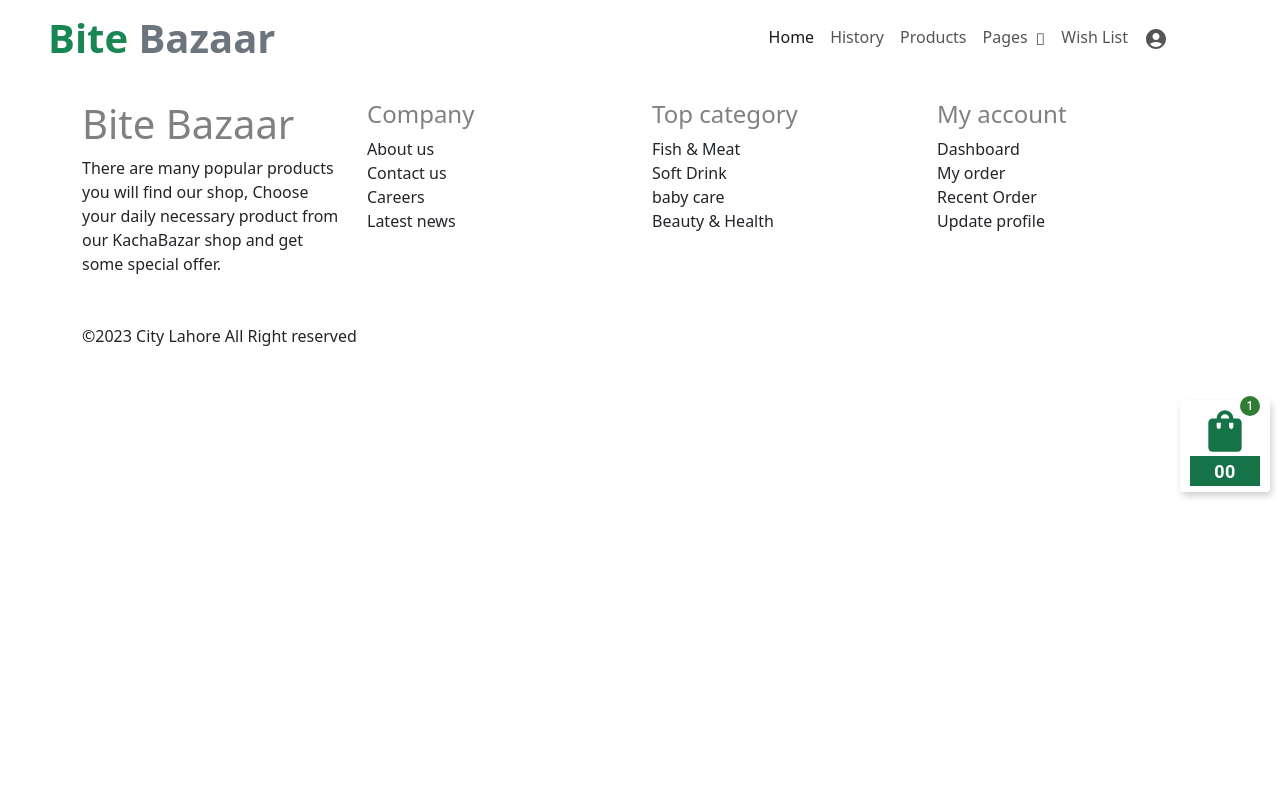
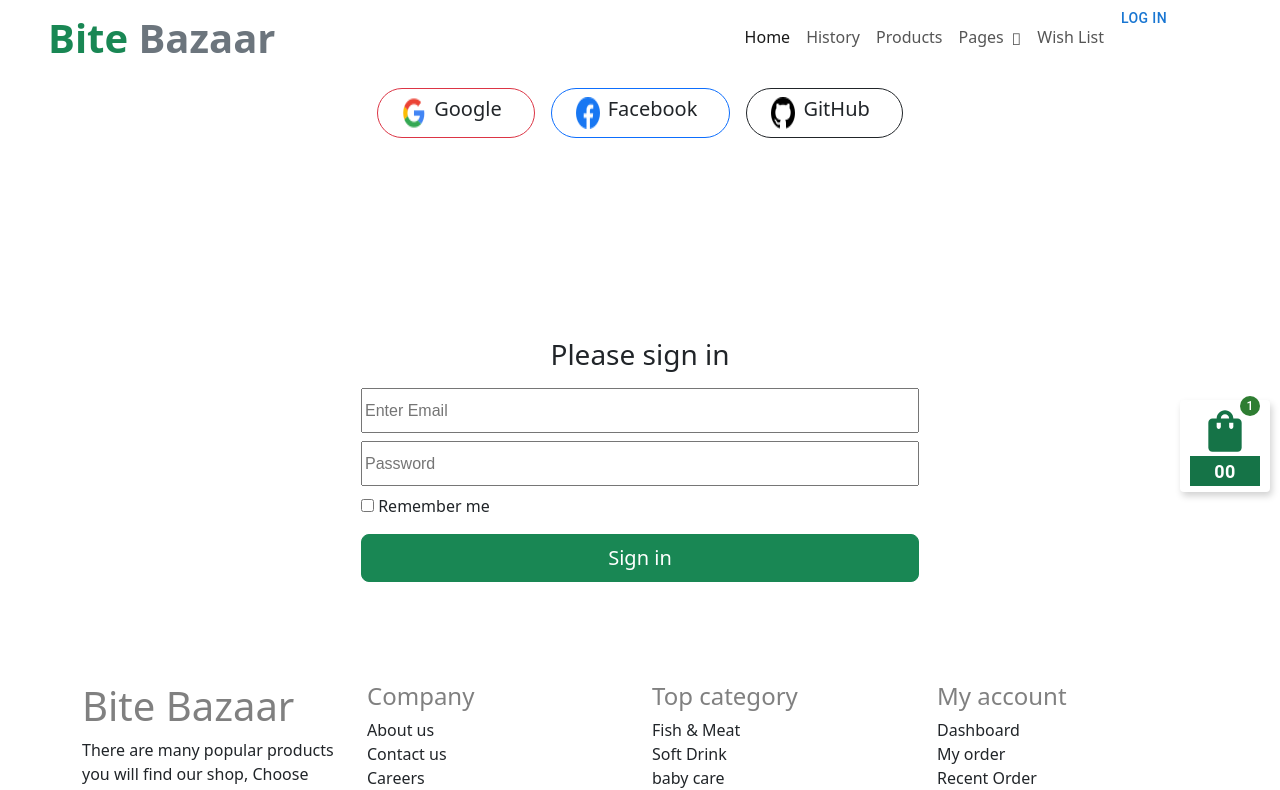
Before and after one commit to Ijazliaqat/Final_Bootcamp_Project, a React (Create React App) app: page /log-in in a window 1280 px wide. Shown: the top 790 px of the page. Built offline with nearby package versions, Linux system fonts and the light colour scheme.

Commit message:
chagnes in sign in

```diff
--- a/src/App.js
+++ b/src/App.js
@@ -28,7 +28,7 @@ function App() {
         <Route path='history' element={<History />} />
         <Route path='products/:productId' element={<SingleProducts />} />
         <Route path='create-products' element={<CreateProduct />} />
-        <Route path='signin' element={<SignIn />} />
+        <Route path='log-in' element={<SignIn />} />
         <Route path='signup' element={<SignUp />} />
         <Route path='wishlists' element={<Wishlists />} />
       </Routes>
--- a/src/componets/authentication/sign-in/sigin-in.css
+++ b/src/componets/authentication/sign-in/sigin-in.css
@@ -7,6 +7,10 @@
     justify-content: center;
     align-items: center;
     padding: 30px;
+}
+
+.field-input{
+    height: 45px !important;
 }
 
 .container-1 {
--- a/src/componets/authentication/sign-in/sign-in.jsx
+++ b/src/componets/authentication/sign-in/sign-in.jsx
@@ -1,13 +1,16 @@
 import React from 'react'
-import './sigin-in.css'
 import google from '../../../assets/images/google.png';
 import Facebook from '../../../assets/images/facebook.png';
 import GitHub from '../../../assets/images/GitHub.png';
+import useSignIn from './use-sign-in';
+import { Formik, Form, Field } from 'formik';
+import './sigin-in.css'
 
 export const SignIn = () => {
+  const { initialValuesSignIn, signInSchema, signInHandler } = useSignIn();
+
   return (
     <>
-
       <div className='container'>
         <div className='d-flex flex-wrap  justify-content-center'>
           <div className='border border-danger rounded-5 my-2 py-2 px-4 d-flex mx-2'>
@@ -43,7 +46,6 @@ export const SignIn = () => {
           </div>
         </div> */}
         <div className='container-4 my-5 py-5 px-8 d-flex mx-2'>
-        <h5 className='position-absolute top-50 start-50 translate-middle'>OR</h5>
           {/* <p className='or my-2 py-2 px-4 d-flex mx-2'>OR</p> */}
         </div>
         {/* <div className='container-5'><hr /></div> */}
@@ -65,26 +67,32 @@ export const SignIn = () => {
         </div> */}
 
         <main className="form-signin w-50 m-auto">
-          <form>
+          <Formik
+            initialValues={initialValuesSignIn}
+            validationSchema={signInSchema}
+            onSubmit={signInHandler}
+          >
+            {({ errors, touched }) => (
+              <Form>
                 <h1 className="h3 text-center mb-3 fw-normal">Please sign in</h1>
 
                 <div className="form-floating">
-                <input type="email" className="form-control" id="floatingInput" placeholder="name@example.com"/>
-                  <label for="floatingInput">Email address</label>
+                  <Field name='email' type='email' className='col-12 field-input'  placeholder="Enter Email" />
+                 {errors.email&& touched.email && <div  className='text-danger'>{errors.email}</div> }
                 </div>
                 <div className="form-floating my-2">
-                <input type="password" className="form-control" id="floatingPassword" placeholder="Password"/>
-                  <label for="floatingPassword">Password</label>
+                  <Field name='password' type='password' className='col-12  field-input' placeholder='Password'/>
+                  {errors.password&& touched.password && <div className='text-danger'>{errors.password}</div> }
                 </div>
 
                 <div className="checkbox mb-3">
                   <label>
-                  <input type="checkbox" value="remember-me"/> Remember me
+                    <input type="checkbox" value="remember-me" /> Remember me
                   </label>
                 </div>
                 <button className="w-100 btn btn-lg btn-success" type="submit">Sign in</button>
-
-          </form>
+              </Form>)}
+          </Formik>
         </main>
       </div>
     </>
--- /dev/null
+++ b/src/componets/authentication/sign-in/use-sign-in.jsx
@@ -0,0 +1,30 @@
+import { useDispatch } from 'react-redux';
+import * as Yup from 'yup';
+import { signInThunk } from '../../../store/siginSlice/signinThunk';
+
+const useSignIn = () => {
+
+    const dispatch = useDispatch()
+
+    const initialValuesSignIn = {
+        email: '',
+        password: ''
+    }
+
+    const signInSchema = Yup.object().shape({
+        email: Yup.string().required('Enter your Email'),
+        password: Yup.string().required('Enter your Password')
+    })
+
+    const signInHandler = (values) =>{
+        // console.log(values);
+
+        dispatch(signInThunk(values))
+
+    }
+    return {
+        initialValuesSignIn, signInSchema ,signInHandler
+    }
+}
+
+export default useSignIn
--- a/src/componets/header/header.jsx
+++ b/src/componets/header/header.jsx
@@ -1,7 +1,7 @@
 import React, { useEffect, useState } from "react";
 import AccountCircleIcon from '@mui/icons-material/AccountCircle';
 import { Link } from "react-router-dom";
-import { Grid } from "@mui/material";
+import { Button, Grid } from "@mui/material";
 import "./header.css";
 
 const Header = () => {
@@ -45,7 +45,7 @@ const Header = () => {
                 </div>
               </div>
               <Link to='wishlists' class="nav-item nav-link">Wish List</Link>
-              <a href="contact.html" class="nav-item nav-link"><AccountCircleIcon /></a>
+              <Link to='log-in'><Button>Log In</Button></Link>
             </div>
             <div class="d-none d-lg-flex ms-2">
               <a class="btn-sm-square bg-white rounded-circle ms-3" href="">
--- /dev/null
+++ b/src/store/siginSlice/signinReducer.js
@@ -0,0 +1,6 @@
+
+export const siginFullfilledReducer = (builder, action)=>{
+    builder.addCase(action.fulfilled,(state, {payload})=>{
+        console.log(payload);
+    })
+}
--- /dev/null
+++ b/src/store/siginSlice/signinSlice.js
@@ -0,0 +1,19 @@
+const { createSlice } = require("@reduxjs/toolkit");
+const { siginFullfilledReducer } = require("./signinReducer");
+const { signInThunk } = require("./signinThunk");
+
+const initialState = {}
+
+const siginSlice = createSlice({
+    name: 'sigin',
+    initialState,
+    reducers:{
+
+    },
+
+    extraReducers (builder){
+        siginFullfilledReducer(builder, signInThunk)
+    }
+})
+
+export default siginSlice.reducer
--- /dev/null
+++ b/src/store/siginSlice/signinThunk.js
@@ -0,0 +1,16 @@
+import { createAsyncThunk } from "@reduxjs/toolkit";
+import axios from '../../axios/axios';
+
+export const signInThunk = createAsyncThunk('auth/signin',
+    async (values, rejectWithValue) => {
+        try {
+            console.log(values);
+            const res = axios.put('authentication/log-in', values)
+            return res.data
+        } catch (err) {
+            console.log(err);
+
+            return err.response.data.message
+        }
+    }
+)
--- a/src/store/store.js
+++ b/src/store/store.js
@@ -1,7 +1,10 @@
 import { configureStore } from "@reduxjs/toolkit";
 import addproductReducer from './addCartSlice/addCartSlice';
+import signinReducer from './siginSlice/signinSlice';
+
 export const store = configureStore({
     reducer:{
-        addproduct: addproductReducer
+        addproduct: addproductReducer,
+        sigin: signinReducer
     }
 })
```
Lines whose indentation alone changed are shown as unchanged.
